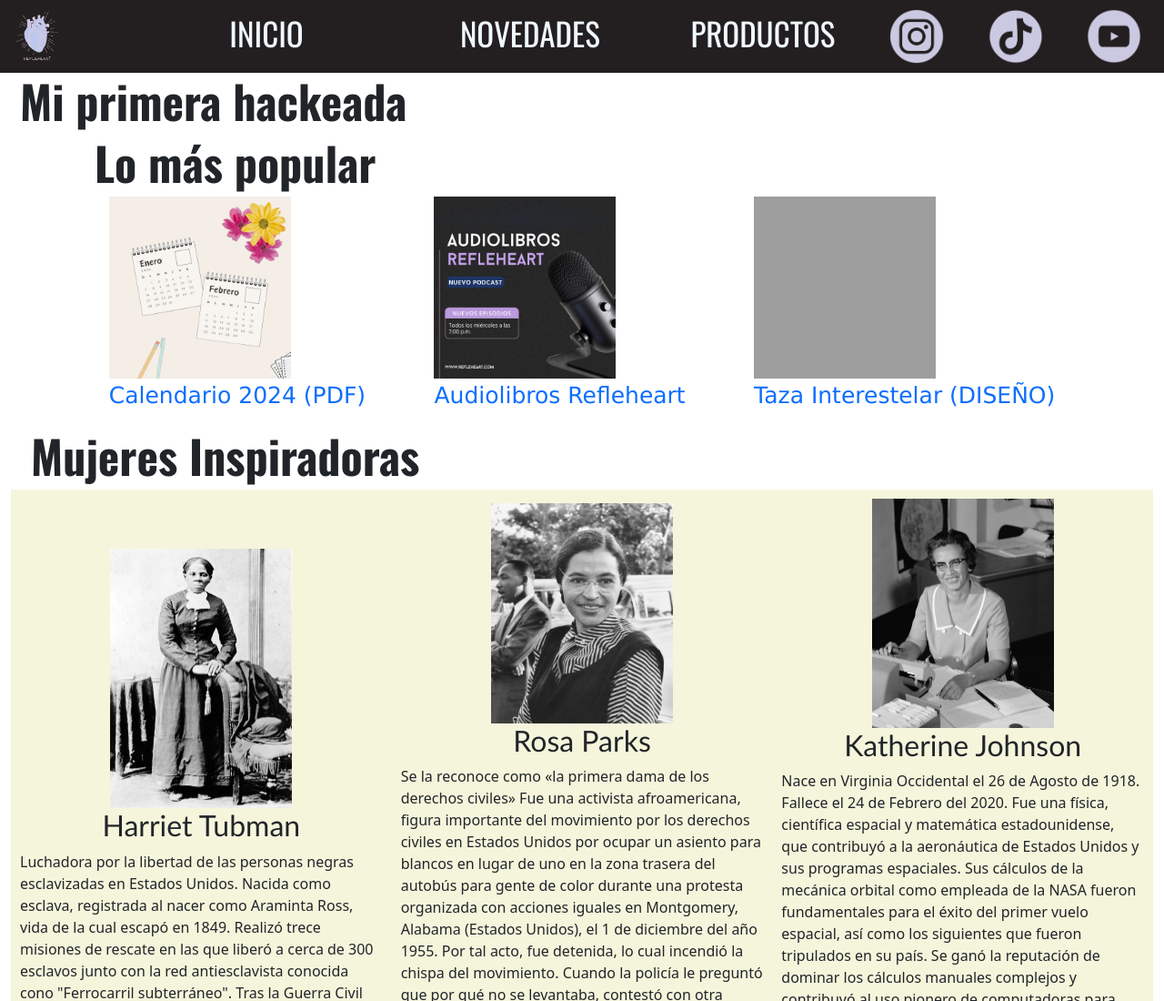
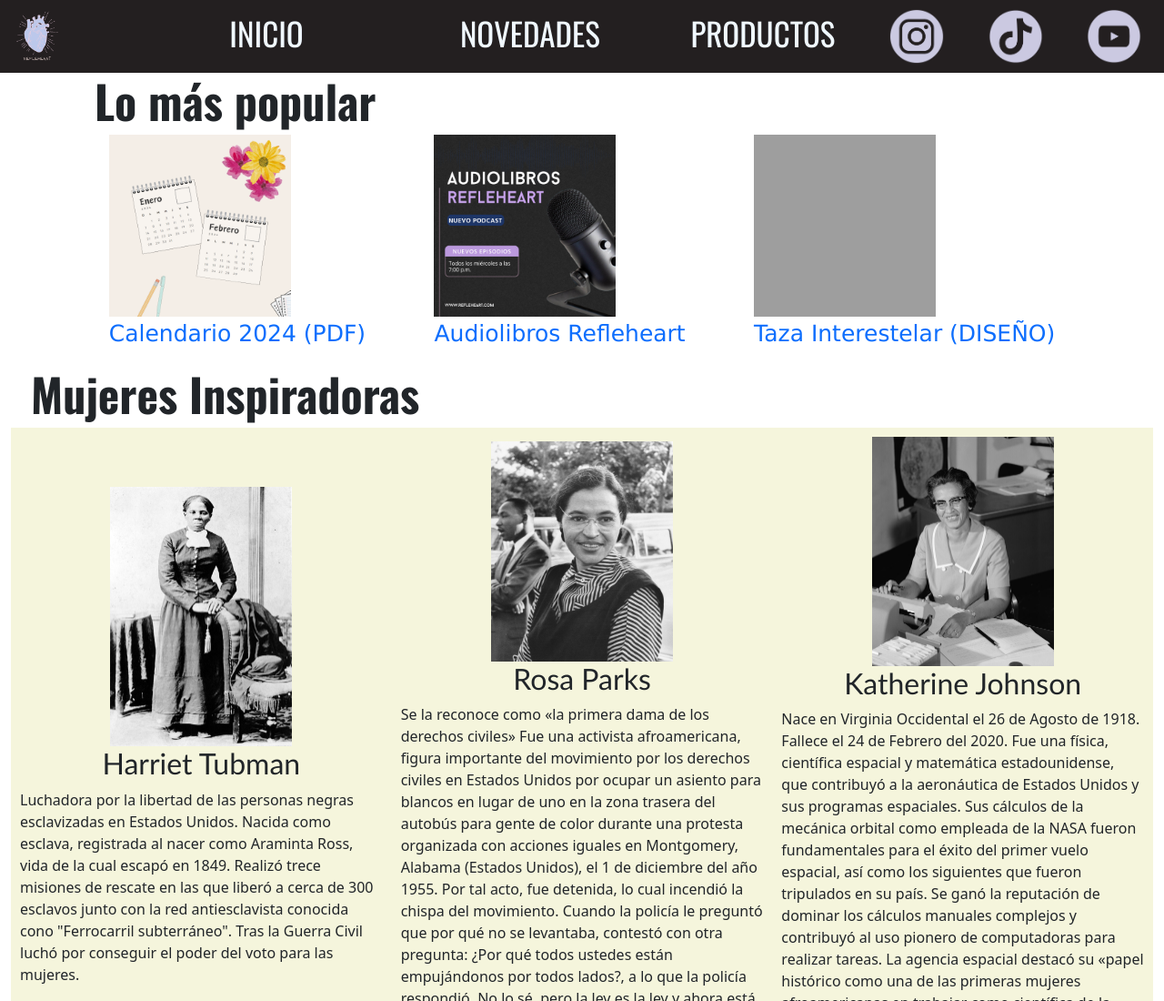
Before and after one commit to valsnchzs/refleheart, a plain HTML site: page index.html in a window 1280 px wide. Shown: the top 1100 px of the page at 91% size. Drawn offline with nearby package versions, Linux system fonts and the light colour scheme; grey boxes are pictures that could not be loaded.

Commit message:
borré el h1 después del header para su revisión

```diff
--- a/index.html
+++ b/index.html
@@ -67,9 +67,6 @@
             </div>
         </div>
     </header>
-    <div>
-        <h1>Mi primera hackeada</h1>
-    </div>
     </div>
     <div class="container">
         <h1>Lo más popular</h1>
```
